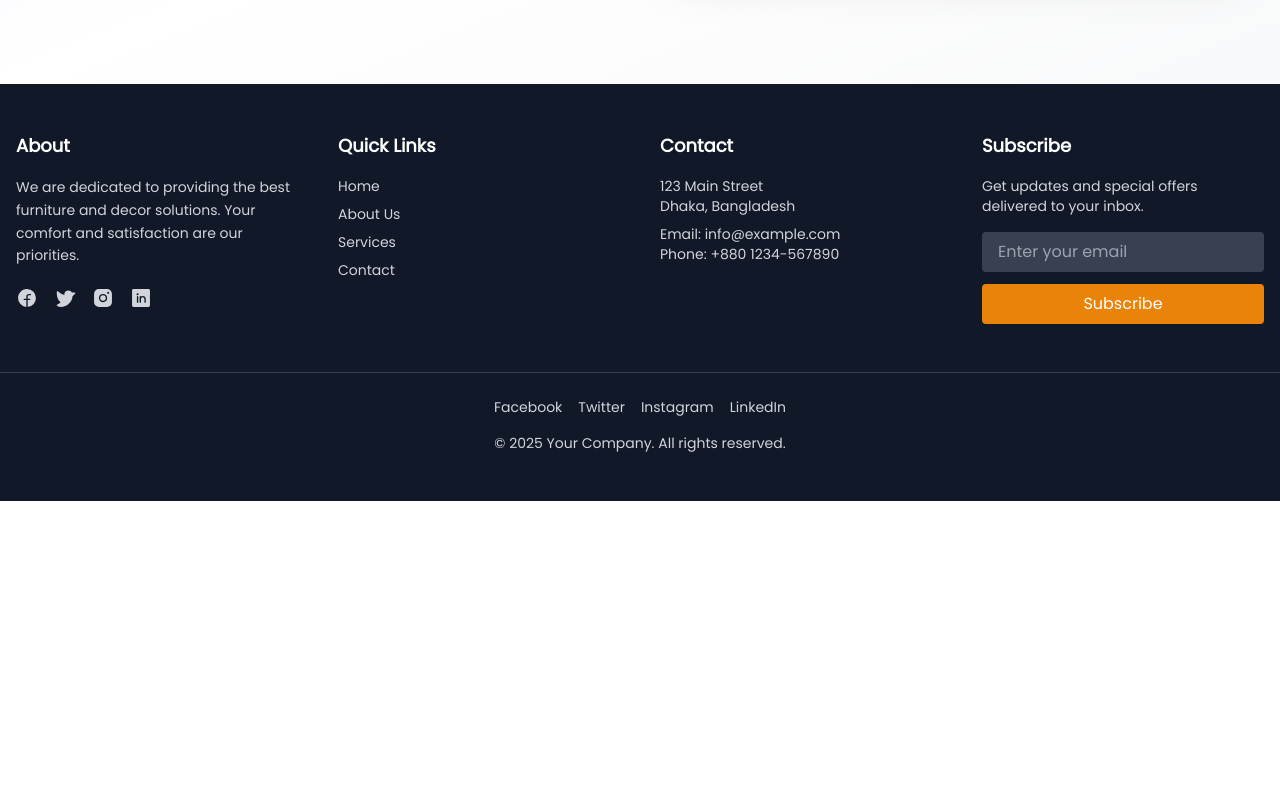
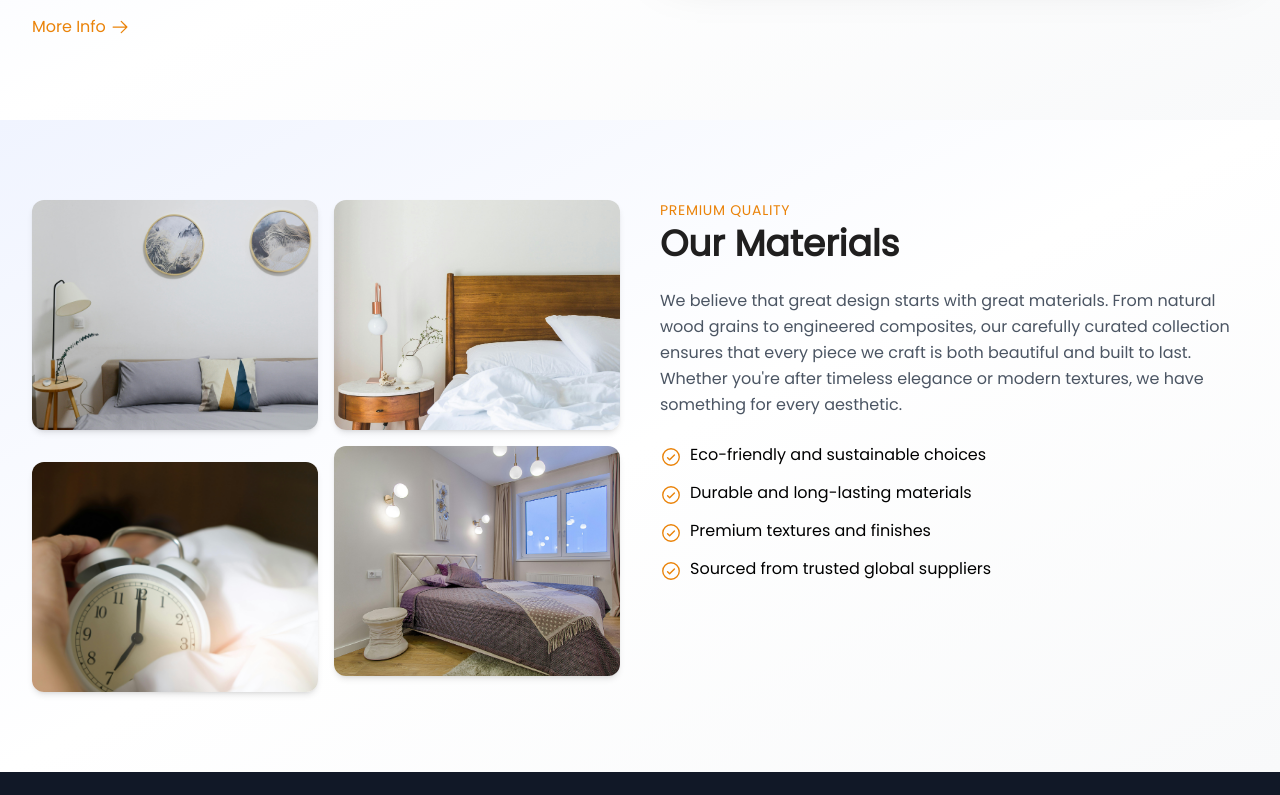
Before and after one commit to mdrubelhossain-me/tailwind-lading-page, a React (Vite) app: page / in a window 1280 px wide. Shown: the part 2545-3340 px from the top of the page. Before the commit the page ends 3046 px from the top, so only its background shows below. Built offline with nearby package versions, Linux system fonts and the light colour scheme.

Commit message:
material component complete

```diff
--- a/src/pages/home/Experiences.jsx
+++ b/src/pages/home/Experiences.jsx
@@ -20,18 +20,23 @@ const Experiences = () => {
       <div className="container mx-auto px-4 md:px-8">
         <div className="flex flex-col md:flex-row items-center md:items-start gap-10">
           {/* Left Side: Text Content */}
-          <div className="md:w-1/2 space-y-6">
-            <h2 className="text-4xl font-bold text-secondary">
-              Our Experiences
-            </h2>
-            <p className="text-gray-600 leading-relaxed">
-              With years of dedication, we've mastered the art of delivering
-              outstanding experiences. From concept to execution, we put quality
-              and creativity first to exceed client expectations.
+          <div className="md:w-1/2 ">
+            <p className="text-sm text-primary font-medium uppercase tracking-wider mb-2">
+              Professional Experience
             </p>
+            <div className="space-y-6">
+              <h2 className="text-4xl font-bold text-secondary">
+                Our Experiences
+              </h2>
+              <p className="text-gray-600 leading-relaxed">
+                With years of dedication, we've mastered the art of delivering
+                outstanding experiences. From concept to execution, we put
+                quality and creativity first to exceed client expectations.
+              </p>
+            </div>
 
             {/* Dynamic Experience Points */}
-            <ul className="space-y-3">
+            <ul className="space-y-3 mt-6">
               {experiencePoints.map((point, index) => (
                 <li key={index} className="flex items-center gap-2">
                   <CheckCircle size={22} className="text-primary mt-1" />
--- a/src/pages/home/Home.jsx
+++ b/src/pages/home/Home.jsx
@@ -3,6 +3,7 @@ import Hero from './Hero'
 import ChooseUs from './ChooseUs'
 import Products from '../shop/Products'
 import Experiences from './Experiences'
+import Materials from './Materials'
 
 const Home = () => {
   return (
@@ -11,6 +12,7 @@ const Home = () => {
         <ChooseUs/>
         <Products title="Customer Favorites You'll Love Most"/>
         <Experiences/>
+        <Materials/>
 
     </div>
   )
--- /dev/null
+++ b/src/pages/home/Materials.jsx
@@ -0,0 +1,74 @@
+import React from "react";
+import imag1 from "../../assets/images/bg5.jpg";
+import imag2 from "../../assets/images/bg3.jpg";
+import imag3 from "../../assets/images/bg4.jpg";
+import imag4 from "../../assets/images/bg6.jpg";
+import { CheckCircle } from "@phosphor-icons/react";
+
+const Materials = () => {
+  // Image list (dynamic option)
+  const images = [imag1, imag2, imag3, imag4];
+
+  // Key features
+  const features = [
+    "Eco-friendly and sustainable choices",
+    "Durable and long-lasting materials",
+    "Premium textures and finishes",
+    "Sourced from trusted global suppliers",
+  ];
+
+  return (
+    <div className="relative z-10 py-20 font-primary overflow-hidden">
+      {/* Decorative Background */}
+      <div className="absolute inset-0 -z-10 bg-gradient-to-br from-[#f0f4ff] via-white to-[#f8f9fa] backdrop-blur-xl" />
+
+      <div className="container mx-auto px-4 md:px-8">
+        <div className="flex flex-col lg:flex-row gap-10">
+          {/* Left: Image Masonry Grid */}
+          <div className="lg:w-1/2 grid grid-cols-2 gap-4">
+            {images.map((img, idx) => (
+              <img
+                key={idx}
+                src={img}
+                alt={`Material ${idx + 1}`}
+                className={`w-full h-[230px] object-cover rounded-xl shadow-md ${
+                  idx % 2 === 0 ? "row-span-2" : "row-span-1"
+                }`}
+              />
+            ))}
+          </div>
+
+          {/* Right: Text Content */}
+          <div className="lg:w-1/2 space-y-6">
+            <div>
+              <p className="text-sm text-primary font-medium uppercase tracking-wider">
+                Premium Quality
+              </p>
+              <h2 className="text-4xl font-bold text-secondary mt-1">
+                Our Materials
+              </h2>
+            </div>
+            <p className="text-gray-600 leading-relaxed">
+              We believe that great design starts with great materials. From
+              natural wood grains to engineered composites, our carefully
+              curated collection ensures that every piece we craft is both
+              beautiful and built to last. Whether you're after timeless
+              elegance or modern textures, we have something for every
+              aesthetic.
+            </p>
+            <ul className="space-y-3">
+              {features.map((item, index) => (
+                <li key={index} className="flex items-center gap-2">
+                  <CheckCircle size={22} className="text-primary mt-1" />
+                  <span>{item}</span>
+                </li>
+              ))}
+            </ul>
+          </div>
+        </div>
+      </div>
+    </div>
+  );
+};
+
+export default Materials;
```
